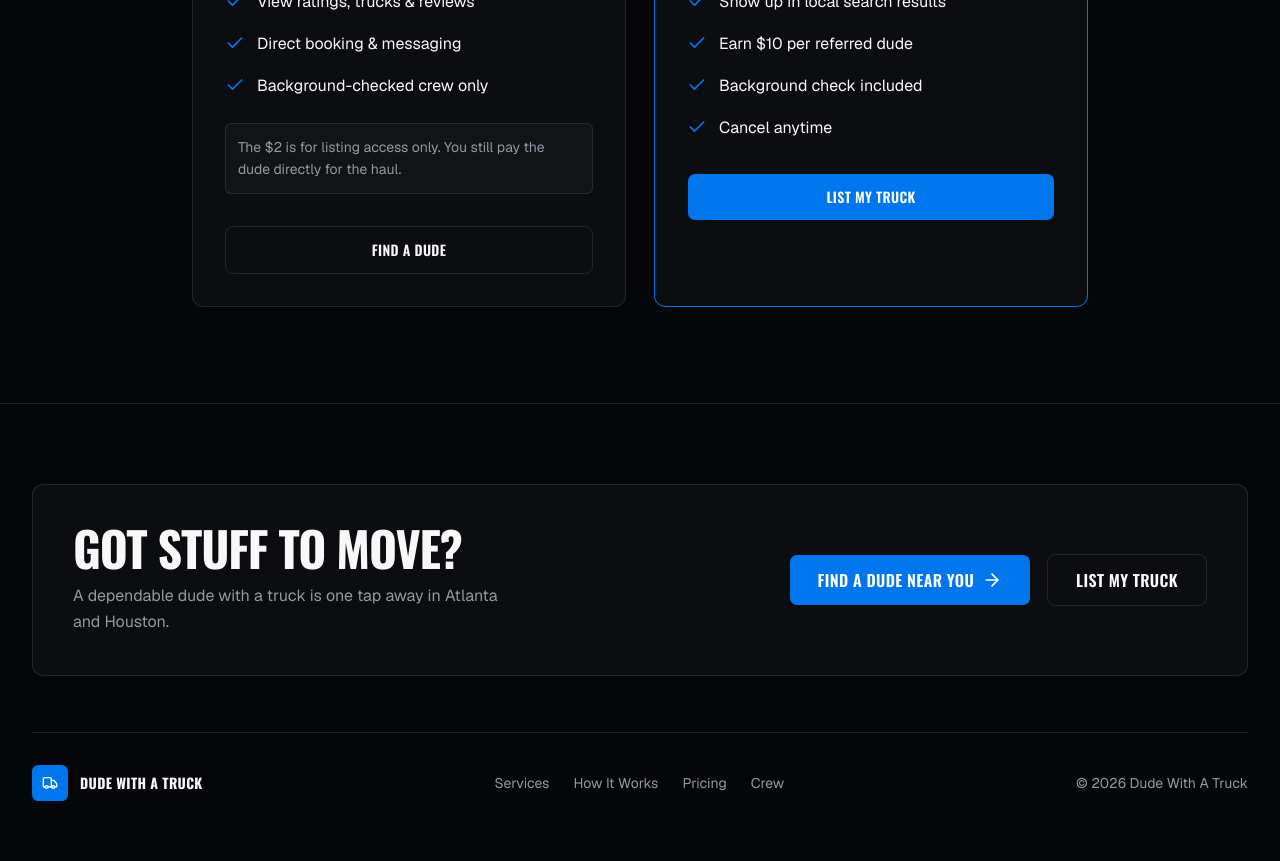
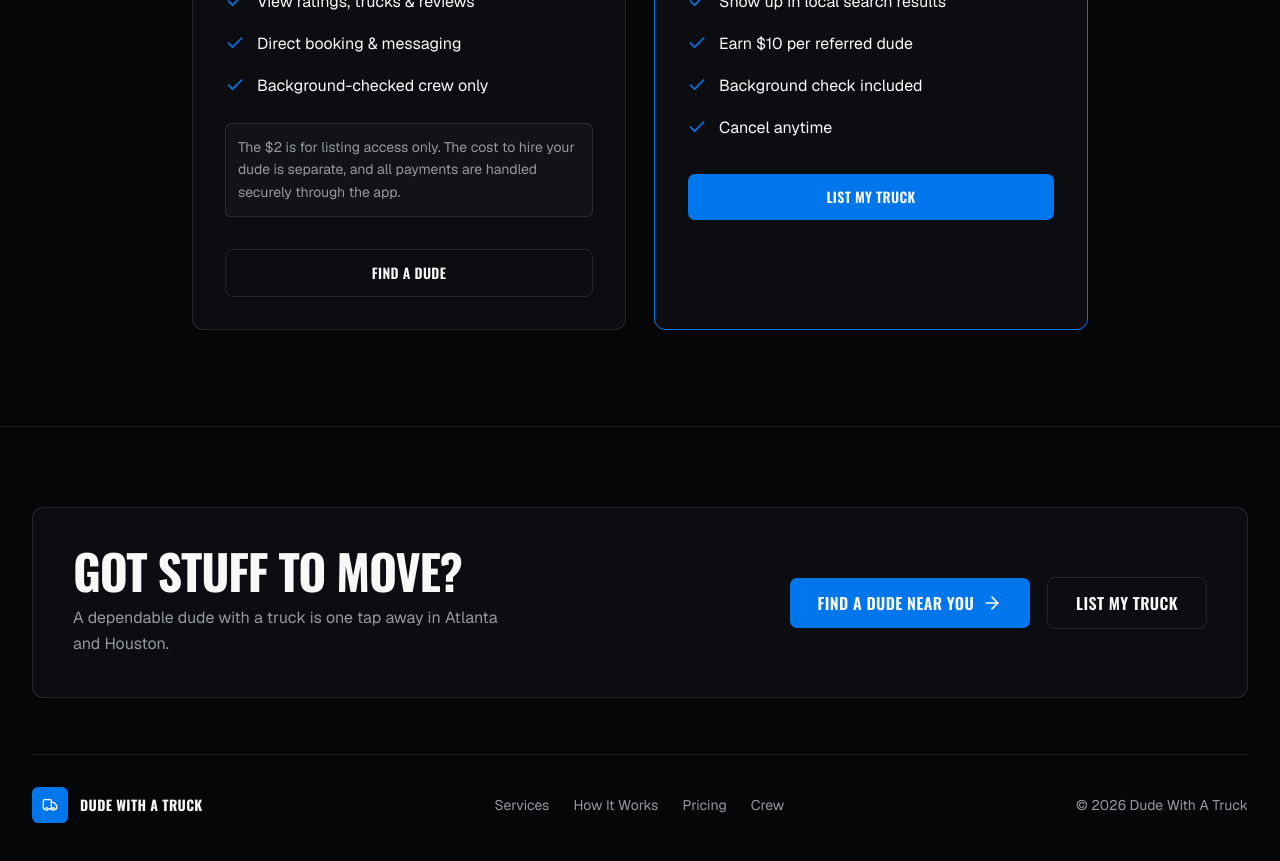
Before and after one commit to tamelastrandz/v0-dude-with-a-truck-app, a Next.js app: page / in a window 1280 px wide. Shown: the part 4540-5401 px from the top of the page. Built offline with nearby package versions, Linux system fonts and the light colour scheme.

Commit message:
feat: clarify pricing note for listing access and separate hiring costs\n\nUpdated pricing note to clarify listing access fee and separate hiring cost handling.

```diff
--- a/components/pricing.tsx
+++ b/components/pricing.tsx
@@ -11,7 +11,7 @@ const tiers = [
     cta: "Find a Dude",
     href: "#crew",
     highlight: false,
-    note: "The $2 is for listing access only. You still pay the dude directly for the haul.",
+    note: "The $2 is for listing access only. The cost to hire your dude is separate, and all payments are handled securely through the app.",
     features: [
       "Full access to all listings",
       "View ratings, trucks & reviews",
```
